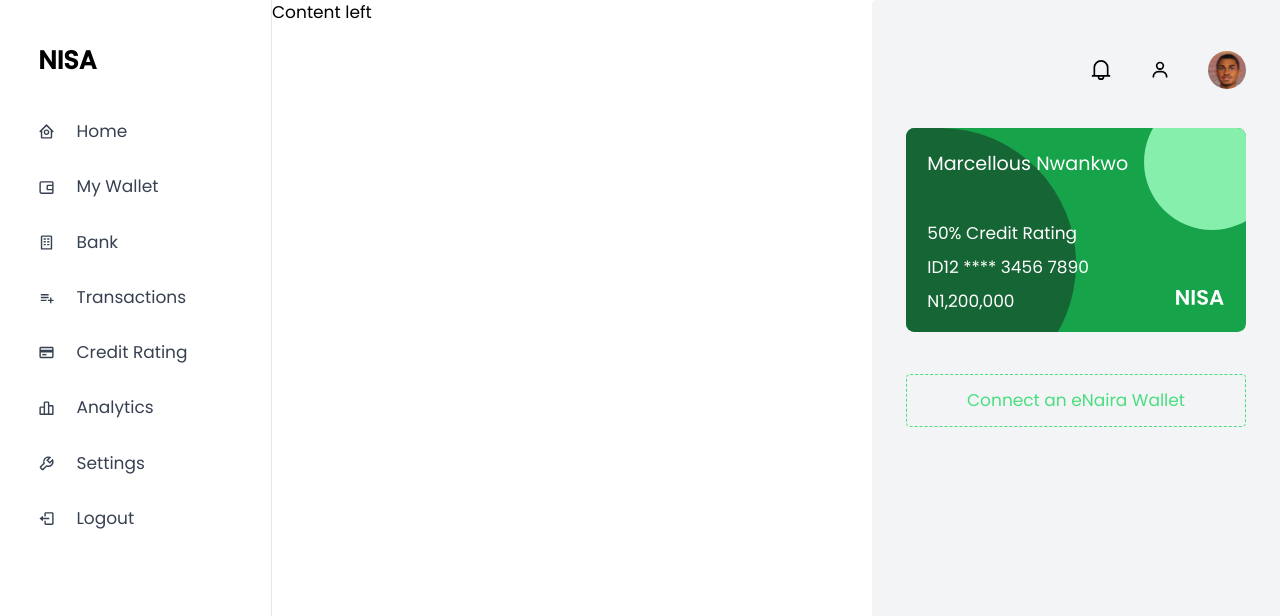
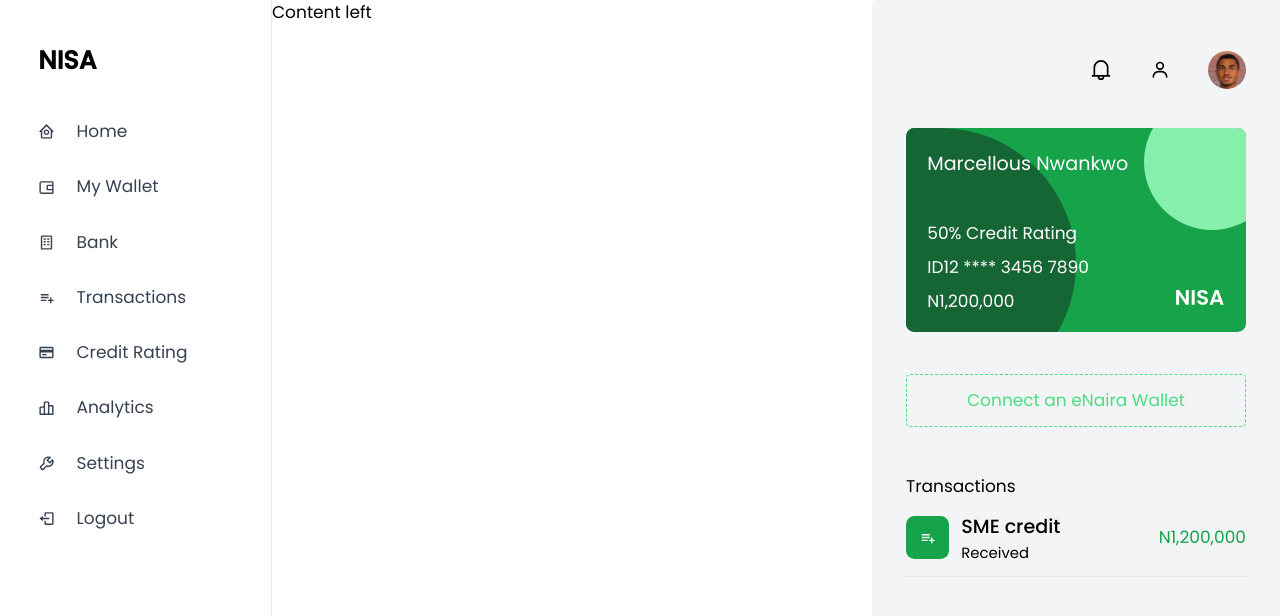
Before and after one commit to EmekaAgara/nisa-dashboard, a React (Create React App) app: page / in a window 1280 px wide. Shown: the top 616 px of the page. Built offline with nearby package versions, Linux system fonts and the light colour scheme.

Commit message:
transaction list

```diff
--- a/src/App.js
+++ b/src/App.js
@@ -1,38 +1,12 @@
 import Sidebar from "./components/Sidebar";
-import {BiUser} from "react-icons/bi";
-import {GrNotification} from "react-icons/gr";
-import NisaLogo from "./images/nisa-logo.svg"
-import User from "./images/team-01.png"
+import ContentRight from "./components/Sidebar/Content/ContentRight";
 
 function App() {
   return (
     <div className="w-full min-h-screen bg-white flex flex-row">
       <Sidebar/>
       <section className="flex-1 bg-white">Content left</section>
-      <section className="w-96 bg-gray-100 rounded-tl overflow-hidden px-8">
-        <div className="pt-12 flex justify-end space-x-9 items-center">
-          <GrNotification size={20}/>
-          <BiUser size={20}/>
-          <img src={User} alt="user" className="h-9 w-9 object-cover rounded-full"/>
-        </div>
-        <div className="card mt-9">
-          <div className="relative p-5 text-white">
-            <div className="text-lg">Marcellous Nwankwo</div>
-            <div className="mt-10 space-y-2">
-              <div>50% Credit Rating</div>
-              <div>ID12 **** 3456 7890</div>
-              <div className="flex justify-between relative">
-                <span>N1,200,000</span>
-                <img src={NisaLogo} alt="Nisa" className="h-4"/>
-              </div>
-            </div>
-          </div>
-        </div>
-        <button className="py-3 rounded border border-green-400 text-green-400 border-dashed w-full mt-10">
-          Connect an eNaira Wallet
-        </button>
-      </section>
-
+      <ContentRight/>
     </div>
   );
 }
--- /dev/null
+++ b/src/components/Sidebar/Content/ContentLeft.js
@@ -0,0 +1,9 @@
+import React from 'react'
+
+function ContentLeft() {
+  return (
+    <div>ContentLeft</div>
+  )
+}
+
+export default ContentLeft
--- /dev/null
+++ b/src/components/Sidebar/Content/ContentRight.js
@@ -0,0 +1,40 @@
+import React from 'react'
+import {BiUser} from "react-icons/bi";
+import {GrNotification} from "react-icons/gr";
+import NisaLogo from "../../../images/nisa-logo.svg";
+import User from "../../../images/team-01.png"
+import TransactionList from './TransactionList';
+
+function ContentRight() {
+  return (
+    <section className="w-96 bg-gray-100 rounded-tl overflow-hidden px-8">
+        <div className="pt-12 flex justify-end space-x-9 items-center">
+        <GrNotification size={20}/>
+        <BiUser size={20}/>
+        <img src={User} alt="user" className="h-9 w-9 object-cover rounded-full"/>
+        </div>
+        <div className="card mt-9">
+            <div className="relative p-5 text-white">
+                <div className="text-lg">Marcellous Nwankwo</div>
+                <div className="mt-10 space-y-2">
+                <div>50% Credit Rating</div>
+                <div>ID12 **** 3456 7890</div>
+                <div className="flex justify-between relative">
+                    <span>N1,200,000</span>
+                    <img src={NisaLogo} alt="Nisa" className="h-4"/>
+                </div>
+                </div>
+            </div>
+        </div>
+        <button className="py-3 rounded border border-green-400 text-green-400 border-dashed w-full mt-10">
+        Connect an eNaira Wallet
+        </button>
+        <div>
+            <TransactionList/>
+        </div>
+    </section>
+
+  )
+}
+
+export default ContentRight
--- /dev/null
+++ b/src/components/Sidebar/Content/TransactionList.js
@@ -0,0 +1,37 @@
+import React from 'react'
+import {BiListPlus} from "react-icons/bi"
+
+function TransactionList() {
+    const today = [
+        {
+            name:"SME credit",
+            status:"Received",
+            price:"N1,200,000",
+        },
+    ];
+
+
+  return (
+    <div className='mt-11'>
+        <h3>Transactions</h3>
+        <div>
+            {today.map((val) => {
+                return (
+                    <div className='flex flex-row items-center border-b border-b-gray-200 py-3'>
+                        <div className='h-10 w-10 bg-green-600 rounded-lg flex items-center justify-center mr-3'>
+                            <BiListPlus color='white'/>
+                        </div>
+                        <div className='flex-1'>
+                            <div className='text-lg font-medium'>{val.name}</div>
+                            <div className='text-sm'>{val.status}</div>
+                        </div>
+                        <div className='text-green-600'>{val.price}</div>
+                    </div>
+                );
+            })}
+        </div>
+    </div>
+  )
+}
+
+export default TransactionList
```
